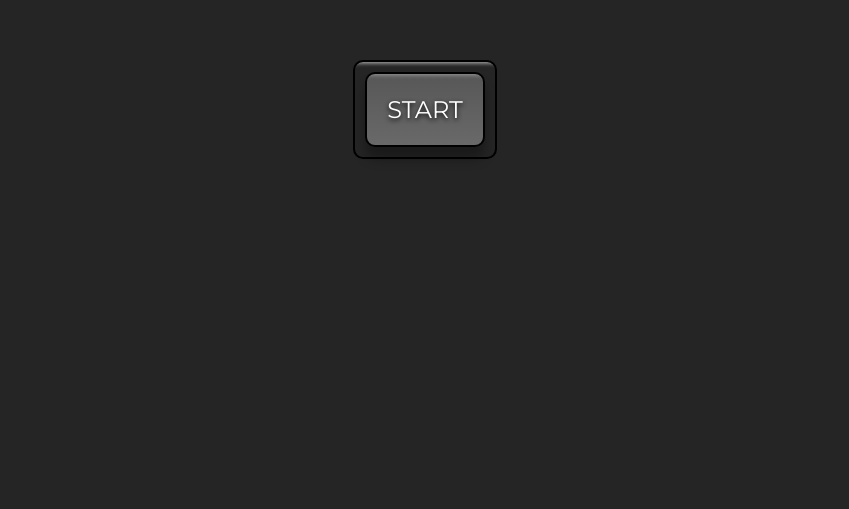
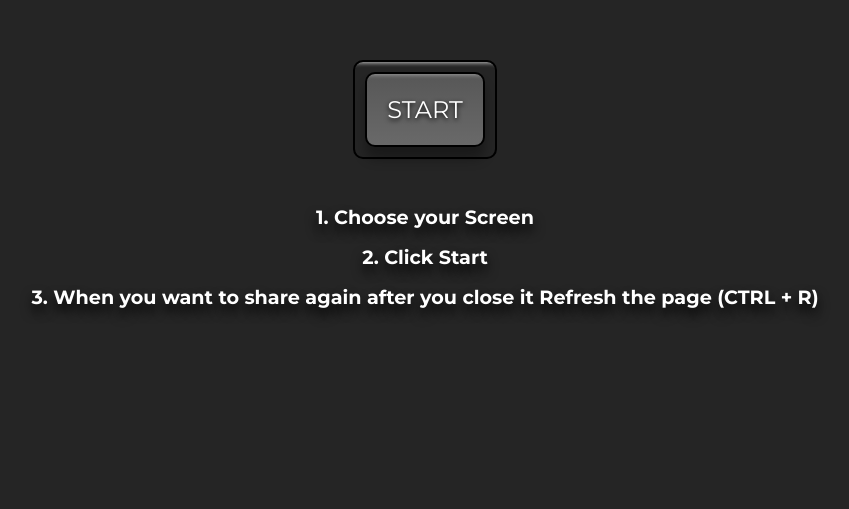
Before and after one commit to ivegoie/online-screen-capture, a plain HTML site: page index.html in a window 1280 px wide. Shown: the part 291-800 px from the top of the page, without its empty margins (215-1064 px from the left). Drawn offline with Linux system fonts and the light colour scheme.

Commit message:
final commit

```diff
--- a/index.html
+++ b/index.html
@@ -9,12 +9,18 @@
 </head>
 <body>
 
-    <video id="screen" controls height="360px" width="640" hidden></video>
-
-    <div class="button-container">
-        <button id="button">START</button>
+    <video id="screen" controls height="640px" width="1280px" hidden></video>
+    <div class="container">
+        <div class="button-container">
+            <button id="button">START</button>
+        </div>
     </div>
 
+    <div class="controls">
+        <h2>1. Choose your Screen </h2>
+        <h2>2. Click Start</h2>
+        <h2>3. When you want to share again after you close it Refresh the page (CTRL + R)</h2>
+    </div>
     <script src="script.js"></script>
 
 </body>
--- a/script.js
+++ b/script.js
@@ -25,6 +25,7 @@ button.addEventListener('click', async () => {
     await screenElement.requestPictureInPicture();
     //* Reset Button
     button.disable = false
+    button.visible = false;
 });
 
 selectMediaStream();
--- a/style.css
+++ b/style.css
@@ -6,11 +6,32 @@ html {
 
 body {
     margin: 0;
+    background-color: rgb(37, 37, 37);
+    font-family: 'Montserrat', sans-serif;
+}
+
+.container {
     height: 100vh;
     display: flex;
     justify-content: center;
     align-items: center;
-    background-color: rgb(37, 37, 37);
+}
+
+h1 {
+    margin: 0;
+}
+
+.controls {
+    text-shadow: 0 7px 12px black;
+    position: absolute;
+    top: 60vh;
+    left: 0vh;
+    right: 0;
+    bottom: 0;
+    text-align: center;
+    color: white;
+    font-size: .8rem;
+    margin: 0;
 }
 
 .button-container {
```
